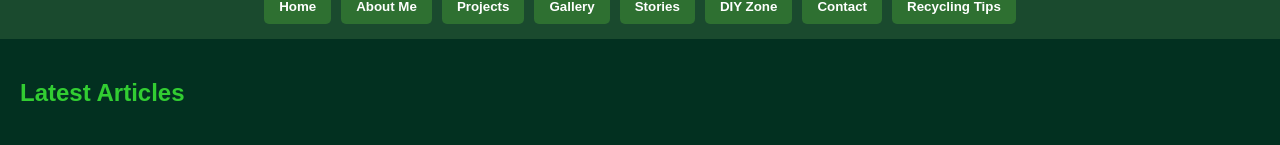
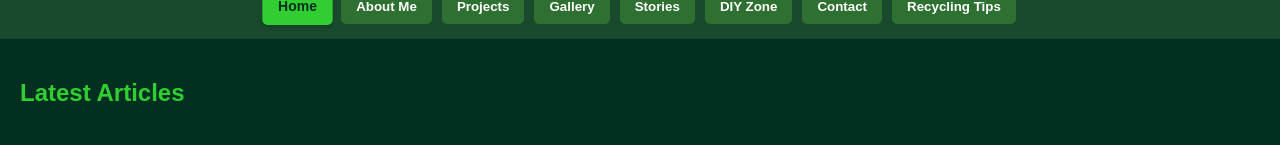
Before and after one commit to shuflovic/recycle, a plain HTML site: page index.html in a window 1280 px wide. Both pictures are taken after a click on the button "Home". Shown: the part 153-298 px from the top of the page. Drawn offline with nearby package versions, Linux system fonts and the light colour scheme; no server answers.

Commit message:
Update index.html

```diff
--- a/index.html
+++ b/index.html
@@ -88,12 +88,43 @@
 <script>
 function showSection(id) {
   const sections = document.querySelectorAll('main section');
+  const navButtons = document.querySelectorAll('nav button');
+
+  // Remove active class from all buttons
+  navButtons.forEach(button => button.classList.remove('active'));
+
+  // Hide all sections
   sections.forEach(section => section.classList.remove('visible'));
+
+  // Show target section
   const target = document.getElementById(id);
   if (target) {
     target.classList.add('visible');
     target.scrollIntoView({ behavior: 'smooth' });
   }
+
+  // Add active class to clicked button
+  const activeButton = Array.from(navButtons).find(button =>
+    button.textContent.toLowerCase().includes(getButtonTextForSection(id))
+  );
+  if (activeButton) {
+    activeButton.classList.add('active');
+  }
+}
+
+// Helper function to match section ID with button text
+function getButtonTextForSection(sectionId) {
+  const mapping = {
+    'articles': 'home',
+    'about': 'about',
+    'projects': 'projects',
+    'gallery': 'gallery',
+    'stories': 'stories',
+    'diy': 'diy',
+    'contact': 'contact',
+    'tips': 'tips'
+  };
+  return mapping[sectionId] || sectionId;
 }
 </script>
 
```
